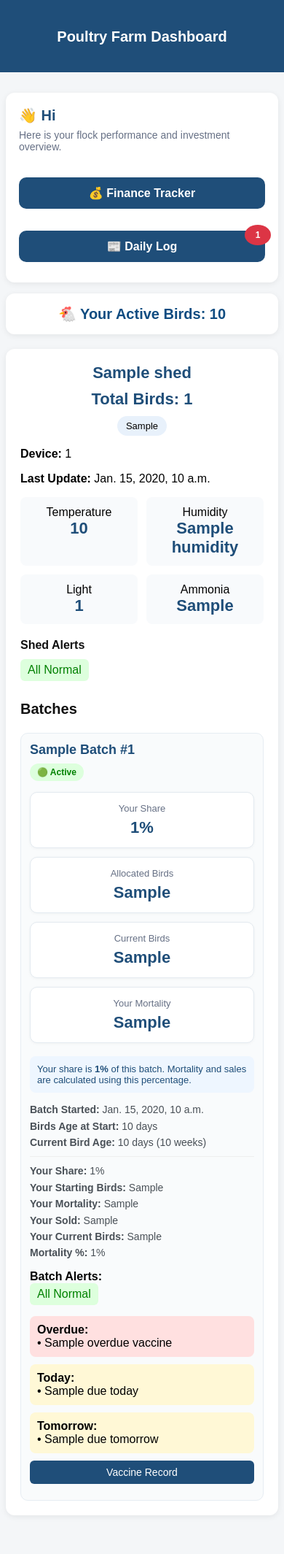
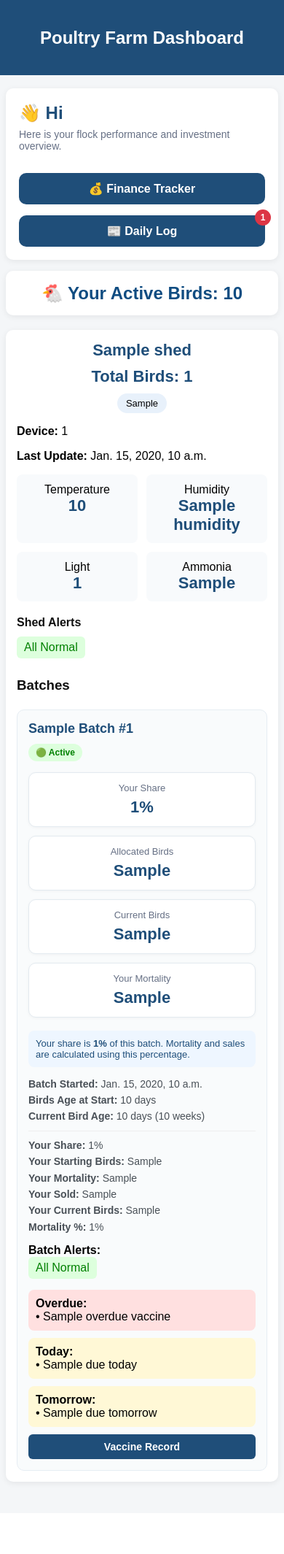
Before and after one commit to khurramrao/poultry-saas, a Django app: template api/templates/api/dashboard.html in a window 390 px wide. Shown: the whole page at 73% size. After the commit the page ends 2037 px from the top, so only its background shows below. Run offline with Django 5.2, Linux system fonts and the light colour scheme; the template is opened without the code that fills it: most values are stand-ins (such as "Sample title", 1, 10 or a date in 2020).

Commit message:
Improve dashboard mobile responsiveness and UI

```diff
--- a/api/templates/api/dashboard.html
+++ b/api/templates/api/dashboard.html
@@ -7,6 +7,17 @@
     <title>Poultry Farm Dashboard</title>
 
     <style>
+       * {
+    box-sizing: border-box;
+}
+
+html,
+body {
+    width: 100%;
+    max-width: 100%;
+    overflow-x: hidden;
+}
+
 body {
     font-family: Arial, sans-serif;
     background: #f4f6f8;
@@ -22,6 +33,7 @@
 
 .container {
     max-width: 1200px;
+    width: 100%;
     margin: 20px auto;
     padding: 15px;
 }
@@ -32,10 +44,11 @@
     margin-right: 8px;
     background: #1f4e79;
     color: white;
-            padding: 8px 12px;
+    padding: 9px 14px;
     border-radius: 6px;
     text-decoration: none;
     font-size: 14px;
+    font-weight: bold;
 }
 
 .welcome-card,
@@ -44,6 +57,8 @@
     background: white;
     border-radius: 12px;
     box-shadow: 0 2px 8px rgba(0,0,0,0.07);
+    width: 100%;
+    max-width: 100%;
 }
 
 .welcome-card {
@@ -62,6 +77,48 @@
     font-size: 14px;
 }
 
+.welcome-row {
+    display: flex;
+    justify-content: space-between;
+    align-items: center;
+    gap: 15px;
+}
+
+.daily-log-btn {
+    position: relative;
+    background: #1f4e79;
+    color: white;
+    text-decoration: none;
+    padding: 12px 18px;
+    border-radius: 10px;
+    font-weight: bold;
+    white-space: nowrap;
+}
+
+.daily-log-btn:hover {
+    background: #163a5c;
+}
+
+.notification-btn {
+    position: relative;
+}
+
+.notification-badge {
+    position: absolute;
+    top: -8px;
+    right: -8px;
+    background: #dc3545;
+    color: white;
+    min-width: 22px;
+    height: 22px;
+    border-radius: 50%;
+    display: flex;
+    align-items: center;
+    justify-content: center;
+    font-size: 12px;
+    font-weight: bold;
+}
+
 .farm-total {
     text-align: center;
     padding: 15px;
@@ -76,6 +133,7 @@
 .shed-card {
     padding: 20px;
     margin-bottom: 25px;
+    overflow: hidden;
 }
 
 .shed-header {
@@ -164,9 +222,10 @@
 
 .batch-grid {
     display: grid;
-            grid-template-columns: repeat(auto-fit, minmax(380px, 1fr));
+    grid-template-columns: repeat(auto-fit, minmax(320px, 1fr));
     gap: 15px;
     margin-top: 20px;
+    width: 100%;
 }
 
 .batch-card {
@@ -174,6 +233,9 @@
     border: 1px solid #e6edf3;
     border-radius: 10px;
     padding: 15px;
+    width: 100%;
+    max-width: 100%;
+    overflow: hidden;
 }
 
 .batch-title-row {
@@ -181,6 +243,7 @@
     justify-content: space-between;
     align-items: center;
     margin-bottom: 12px;
+    gap: 10px;
 }
 
 .batch-title {
@@ -190,7 +253,7 @@
 }
 
 .batch-summary-cards {
-            grid-template-columns: repeat(auto-fit, minmax(150px, 1fr));
+    grid-template-columns: repeat(auto-fit, minmax(140px, 1fr));
     margin: 15px 0 18px 0;
 }
 
@@ -223,6 +286,7 @@
     padding: 14px;
     margin: 15px 0;
     overflow-x: auto;
+    max-width: 100%;
 }
 
 .ownership-title {
@@ -293,7 +357,32 @@
     margin-top: 10px;
 }
 
-        @media (max-width: 700px) {
+/* Tablet / Mobile */
+@media (max-width: 768px) {
+    .container {
+        max-width: 100%;
+        width: 100%;
+        padding: 10px;
+        margin: 10px auto;
+    }
+
+    .welcome-row {
+        flex-direction: column;
+        align-items: stretch;
+    }
+
+    .btn,
+    .daily-log-btn {
+        width: 100%;
+        text-align: center;
+        margin-right: 0;
+        box-sizing: border-box;
+    }
+
+    .shed-card {
+        padding: 15px;
+    }
+
     .shed-header {
         grid-template-columns: 1fr;
         text-align: center;
@@ -303,6 +392,15 @@
         justify-self: center;
     }
 
+    .shed-name,
+    .shed-total {
+        font-size: 22px;
+    }
+
+    .info-grid {
+        grid-template-columns: 1fr 1fr;
+    }
+
     .batch-grid {
         grid-template-columns: 1fr;
     }
@@ -310,141 +408,51 @@
     .batch-title-row {
         flex-direction: column;
         align-items: flex-start;
-                gap: 8px;
+    }
+
+    .batch-summary-cards {
+        grid-template-columns: 1fr 1fr;
+    }
+
+    .ownership-table {
+        min-width: 520px;
+    }
+
+    h1, h2, h3 {
+        line-height: 1.3;
     }
 }
 
-        .notification-btn {
-    position: relative;
+/* Small Mobile */
+@media (max-width: 480px) {
+    .container {
+        padding: 8px;
     }
 
-.notification-badge {
-    position: absolute;
-    top: -8px;
-    right: -8px;
-    background: #dc3545;
-    color: white;
-    font-size: 12px;
-    padding: 3px 7px;
-    border-radius: 50%;
-    font-weight: bold;
+    .header {
+        padding: 16px 10px;
     }
 
-
-        .welcome-row {
-    display: flex;
-    justify-content: space-between;
-    align-items: center;
-    gap: 20px;
+    .welcome-card,
+    .farm-total,
+    .shed-card {
+        border-radius: 10px;
     }
 
-.daily-log-btn {
-    position: relative;
-    background: #1f4e79;
-    color: white;
-    text-decoration: none;
-    padding: 12px 18px;
-    border-radius: 10px;
-    font-weight: bold;
-    white-space: nowrap;
-    transition: 0.2s;
+    .info-grid {
+        grid-template-columns: 1fr 1fr;
     }
 
-.daily-log-btn:hover {
-    background: #163a5c;
-}
-
-.notification-badge {
-    position: absolute;
-    top: -8px;
-    right: -8px;
-    background: #dc3545;
-    color: white;
-    min-width: 22px;
-    height: 22px;
-    border-radius: 50%;
-    display: flex;
-    align-items: center;
-    justify-content: center;
-    font-size: 12px;
-    font-weight: bold;
-}
-
-@media (max-width: 768px) {
-    .welcome-row {
-        flex-direction: column;
-        align-items: flex-start;
-    }
-
-    .daily-log-btn {
-        width: fit-content;
-    }
-}
-
-
-        @media (max-width: 768px) {
-    body {
-        overflow-x: hidden;
-    }
-
-    .container,
-    .dashboard-container,
-    .main-content {
-        width: 100%;
-        max-width: 100%;
-        padding: 10px;
-        box-sizing: border-box;
-    }
-
-    .card,
-    .welcome-card,
-    .shed-card,
-    .batch-card {
-        width: 100%;
-        max-width: 100%;
-        box-sizing: border-box;
-        margin-left: 0;
-        margin-right: 0;
-    }
-
-    .stats-grid,
-    .sensor-grid,
-    .batch-grid,
-    .summary-grid {
-        grid-template-columns: 1fr 1fr;
-        gap: 10px;
-    }
-
-    .btn,
-    .daily-log-btn {
-        width: 100%;
-        text-align: center;
-        margin-bottom: 10px;
-        box-sizing: border-box;
-    }
-
-    h1, h2, h3 {
-        font-size: 20px;
-        line-height: 1.3;
-    }
-
-    .batch-card {
-        padding: 12px;
-    }
-}
-
-@media (max-width: 480px) {
-    .stats-grid,
-    .sensor-grid,
-    .batch-grid,
-    .summary-grid {
+    .batch-summary-cards {
         grid-template-columns: 1fr;
     }
 
-    .container,
-    .dashboard-container,
-    .main-content {
-        padding: 8px;
+    .mini-stat-card {
+        padding: 13px;
+    }
+
+    .ownership-table {
+        min-width: 500px;
     }
 }
     </style>
```
Lines whose indentation alone changed are shown as unchanged.
